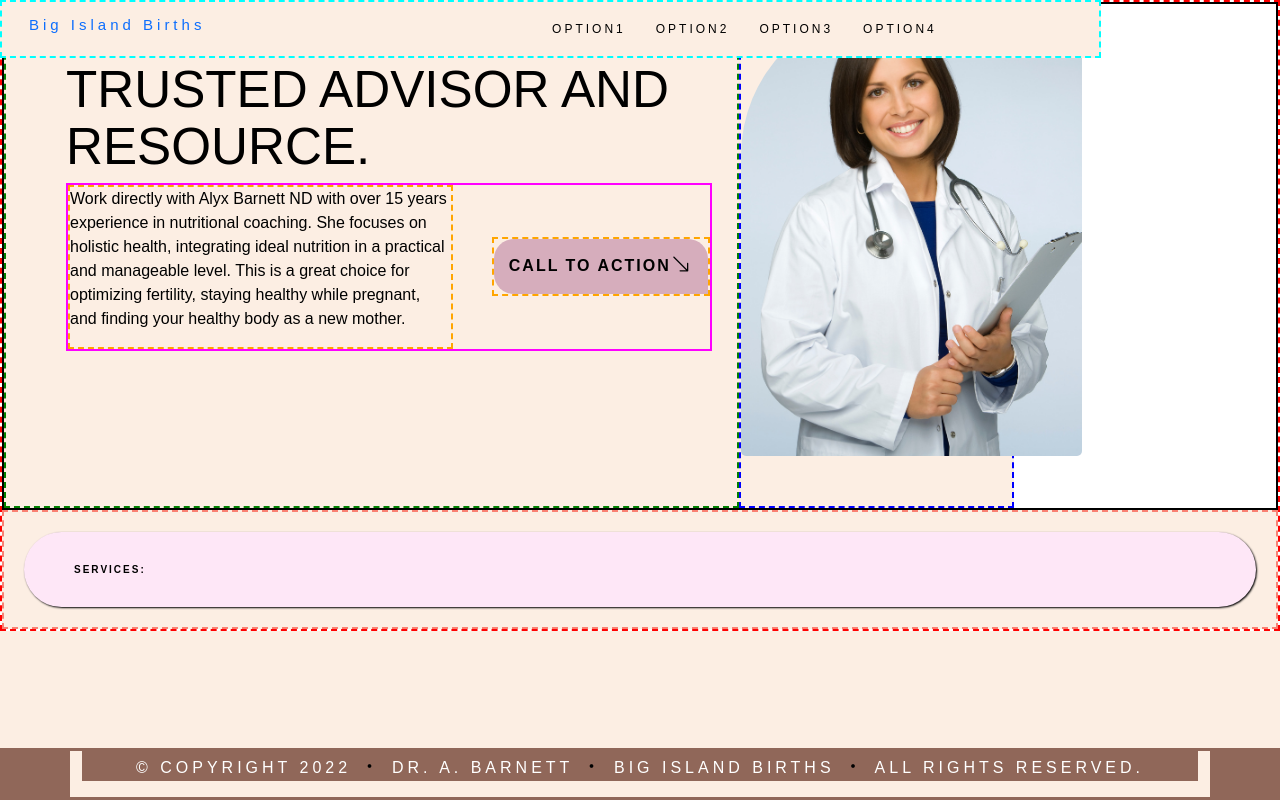
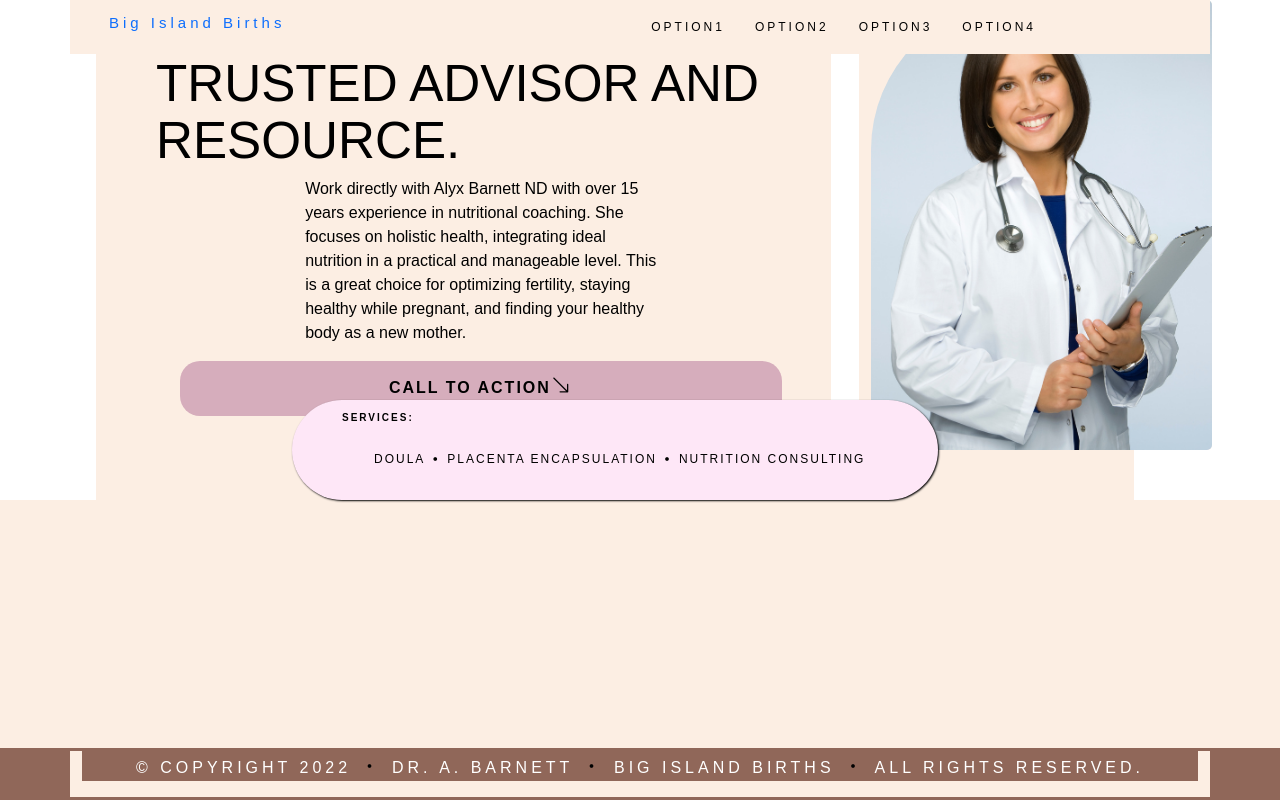
Before and after one commit to TheDynamiClint/bibirths, a PHP site: page / in a window 1280 px wide. Run offline with PHP 8.4, Linux system fonts and the light colour scheme; some libraries are stand-ins or nearby versions; some web fonts are replaced.

Commit message:
update css

```diff
--- a/index.html
+++ b/index.html
@@ -5,21 +5,21 @@
     <meta http-equiv="X-UA-Compatible" content="IE=edge">
     <meta name="viewport" content="width=device-width, initial-scale=1.0">
     <title>Big Island Births</title>
-    <link rel="icon" href="bibirths.ico">
+    <link rel="icon" href="assets/images/bibirths.ico" type="image/x-icon">
     <link rel="stylesheet" href="styles.css">
     <link rel="stylesheet" href="https://use.typekit.net/eke2epv.css">
-    <link href="bootstrap-5.2.2-dist/css/bootstrap.min.css" rel="stylesheet">
+    <link href="bootstrap-5.2.2-dist/css/bootstrap.css" rel="stylesheet">
     <link href="assets/images/bootstrap-icons-1.9.1/bootstrap-icons.css" rel="stylesheet">
 
 </head>
 <body>
 
-    <div id="top-decorative" class="bottom-layer"></div>
+    <div id="top-decorative" class="container-lg bottom-layer d-none"></div>
 
     <!-- ======= Header ======= -->
-    <header id="header" class="fixed-top">
+    <header id="header" class="container-lg fixed-top">
 
-        <div class="container top-layer d-flex align-items-center justify-content-between">
+        <div class="container-lg top-layer d-flex align-items-center justify-content-between">
 
             <h1 class="logo top-layer"><a href="index.html">Big Island Births</a></h1>
 
@@ -41,21 +41,21 @@
     </header>
     <!-- End  Header -->
 
-    <div class="" id="hero">
+    <div class="container-lg" id="hero">
 
         <div id="hero-top">
 
-        <div id="hero-big-text">
+            <div class="container-lg" id="hero-big-text">
 
                 <h2>
-                Meet Dr. Alyx,
+                    Meet Alyx,
                     your trusted advisor
                     and resource.
                 </h2>
 
-            <div id="half-hero-split">
+                <div class="container-lg" id="half-hero-split">
 
-                <div class="lg">
+                    <div class="lg container-lg">
 
                         <p>
                             Work directly with Alyx Barnett ND with over 15 years experience in nutritional coaching.
@@ -66,7 +66,7 @@
 
                     </div>
 
-                <div class="sm">
+                    <div class="sm container-lg">
 
                         <button class="call-to-action">Call to action<i class="bi-arrow-down-right"></i> </button>
 
@@ -76,18 +76,34 @@
 
             </div>
 
-        <div id="hero-image" class="top-layer">
+            <div id="hero-image" class="container-lg top-layer">
 
                 <img src="assets/images/dr-alyx-barnett.png" alt="portrait of Dr. Alyx Bartnett" class="l-top-rounded">
 
             </div>
 
+            <div class="hero-row-three top-layer container-lg">
+
+                <div id="light-bar">
+
+                    Services:
+
+                    <div id="service-hl">
+
+                        <ul>
+
+                            <li>Doula</li>
+                            <i class="bi-dot"></i>
+                            <li>Placenta Encapsulation</li>
+                            <i class="bi-dot"></i>
+                            <li>Nutrition Consulting</li>
+
+                        </ul>
+
                     </div>
 
-    <div class="hero-row-three">
+                </div>
 
-        <div id="light-bar">
-            Services:
             </div>
 
         </div>
@@ -95,9 +111,9 @@
     </div>
 
     <!-- ======= Footer ======= -->
-    <footer>
+    <footer class="top-layer">
 
-        <div class="container">
+        <div class="container-lg">
 
             <div class="row">
 
--- a/styles.css
+++ b/styles.css
@@ -51,7 +51,8 @@ h2 {
   right: 0;
   top: 0;
   width: 100%;
-  height: 70vh;
+  height: 50vh;
+  min-height: 300px;
   background-color: #586F6B;
   position: absolute;
   margin: 0;
@@ -99,7 +100,7 @@ header,
 #hero {
 
   width: 86vw;
-  border: 2px dashed aqua;
+  /*border: 2px dashed aqua;*/
 }
 
 #header a {
@@ -282,7 +283,7 @@ header,
 
   }
 
-  @media (max-width: 1366px) {
+  @media (max-width: 1400px) {
 
     .navbar .dropdown .dropdown ul {
 
@@ -312,7 +313,7 @@ header,
 
   }
 
-  @media (max-width: 991px) {
+  @media (max-width: 992px) {
 
     .mobile-nav-toggle {
 
@@ -456,7 +457,7 @@ header,
 
     width: 21.5vw;
     min-width: 200px;
-    border: blue dashed 2px;
+    /*border: blue dashed 2px;*/
 
 }
 
@@ -464,7 +465,6 @@ header,
 
   height: 90%;
   margin: 0;
-  background-color: transparent;
 
 }
 
@@ -475,9 +475,9 @@ header,
   justify-content: flex-start;
   align-items: center;
   flex-wrap: wrap;
-    width: 100%;
+  width: 100vw;
   background-color: transparent;
-    border: 2px dashed red;
+  /*border: 2px dashed red;*/
 
 }
 
@@ -489,7 +489,7 @@ header,
   flex-direction: row;
   flex-wrap: wrap;
   padding-right: 50px;
-  border: black solid 2px;
+  /*border: black solid 2px;*/
 
 }
 
@@ -498,7 +498,7 @@ header,
   width: 57.4vw;
   min-width: 300px;
   padding: 0px 25px 0px 60px;
-  border: 2px dashed green;
+  /*border: 2px dashed green;*/
 
 }
 
@@ -515,7 +515,7 @@ header,
     display: flex;
     flex-direction: row;
     flex-wrap: wrap;
-    border: 2px dashed purple;
+    /*border: 2px dashed purple;*/
 
 }
 
@@ -526,20 +526,20 @@ header,
   flex-wrap: wrap;
   justify-content: space-between;
   align-items: center;
-  border: 2px solid magenta;
+  /*border: 2px solid magenta;*/
 
 }
 
 #half-hero-split div.lg{
 
   width: 60%;
-  border: 2px dashed orange;
+  /*border: 2px dashed orange;*/
 
 }
 
 #half-hero-split div.sm{
 
-  border: 2px dashed orange;
+   /*border: 2px dashed orange;*/
 
 }
 
@@ -570,16 +570,18 @@ header,
     border-radius: 150px 5px 5px 5px;
 }
 
-div.hero-row-three {
+.hero-row-three {
 
-  width: 100vw;
+  width: calc(21.5vw + 65.6vw);
   display: flex;
   flex-direction: row;
   flex-wrap: wrap;
-  border: 2px dashed salmon;
+  justify-content: center;
+  background-color: transparent;
+  overflow: visible;
+  /*border: 2px dashed salmon;*/
 
 }
-
 
 #light-bar {
 
@@ -588,14 +590,20 @@ div.hero-row-three {
   flex-wrap: wrap;
   justify-content: flex-start;
   align-items: center;
-  width: 100%;
-  min-height: 75px;
+  width: 62%;
+  min-height: 5px;
   background-color: #FEE7F7;
   border-radius: 50px;
-  margin: 20px;
   padding: 0px 50px;
   box-shadow: 1px 1px 2px #000000;
   overflow: visible;
+
+}
+
+div#light-bar {
+
+  min-height: 75px;
+  margin-top: -100px;
 
 }
 
@@ -610,6 +618,25 @@ div.hero-row-three {
   font-weight: 700;
   font-style: normal;
   letter-spacing: 2px;
+  display: flex;
+  align-items: center;
+  justify-content: space-between;
+  flex-wrap: wrap;
+
+}
+
+#service-hl {
+
+  background: transparent;
+
+}
+
+#service-hl li{
+
+  display: inline-block;
+  list-style-type: none;
+  font-weight: 300;
+  font-size: 12px;
 
 }
 
@@ -683,3 +710,7 @@ footer .credits {
   background: #906759;
 
 }
+
+/*--------------------------------------------------------------
+# Breakpoint resizing
+--------------------------------------------------------------*/
```
Also changed, not shown: assets/images/bibirths.ico (added). Lines whose indentation alone changed are shown as unchanged.
